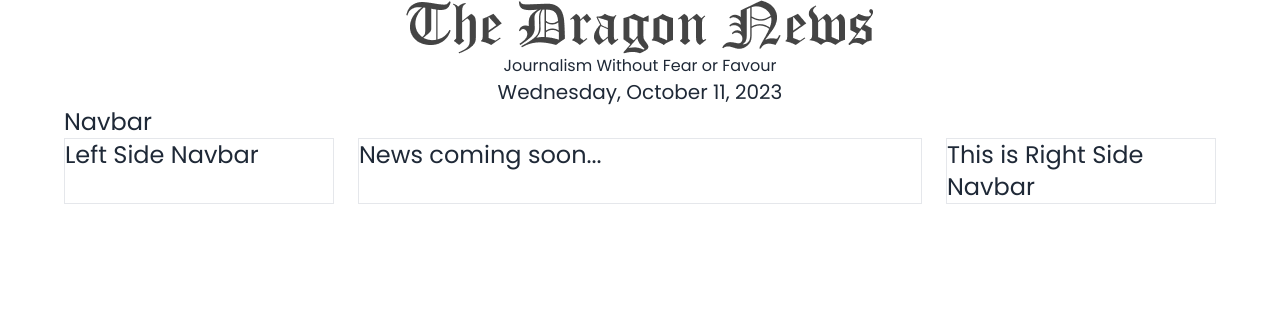
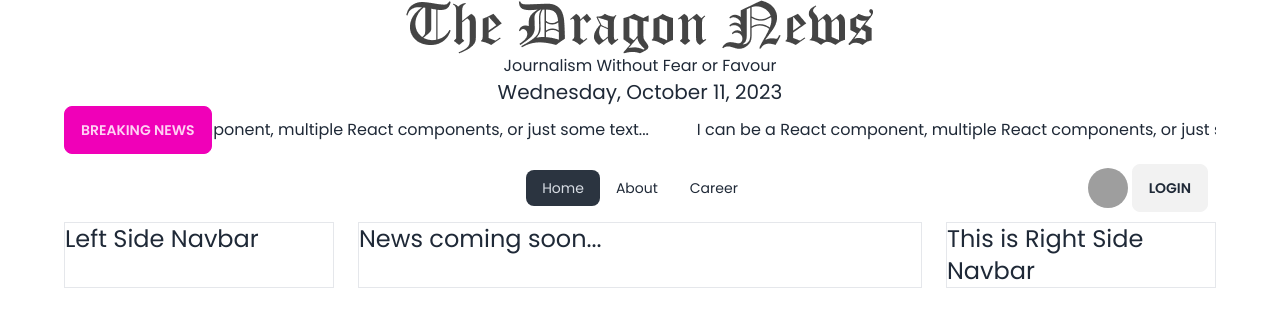
Before and after one commit to AkibKST/react-dragon-news-auth, a React (Vite) app: page / in a window 1280 px wide. Shown: the top 326 px of the page. Built offline with nearby package versions, Linux system fonts and the light colour scheme; grey boxes are pictures that could not be loaded.

Commit message:
Breaking news slider using react marquee and Navbar set up

```diff
--- a/package.json
+++ b/package.json
@@ -16,6 +16,7 @@
     "moment": "^2.29.4",
     "react": "^18.2.0",
     "react-dom": "^18.2.0",
+    "react-fast-marquee": "^1.6.1",
     "react-router-dom": "^6.16.0",
     "sort-by": "^1.2.0"
   },
--- a/src/pages/Home/BreakingNews.jsx
+++ b/src/pages/Home/BreakingNews.jsx
@@ -0,0 +1,17 @@
+import Marquee from "react-fast-marquee";
+import { Link } from "react-router-dom";
+
+const BreakingNews = () => {
+    return (
+        <div className="flex">
+            <button className="btn btn-secondary">Breaking News</button>
+            <Marquee pauseOnHover={true} speed={150}>
+               <Link className="mr-12" to="/"> I can be a React component, multiple React components, or just some text...</Link>
+               <Link className="mr-12" to="/"> I can be a React component, multiple React components, or just some text...</Link>
+               <Link className="mr-12" to="/"> I can be a React component, multiple React components, or just some text...</Link>
+            </Marquee>
+        </div>
+    );
+};
+
+export default BreakingNews;
--- a/src/pages/Home/Home.jsx
+++ b/src/pages/Home/Home.jsx
@@ -2,11 +2,13 @@
 import LeftSideNav from "../shared/LeftSideNav/LeftSideNav";
 import Navbar from "../shared/Navbar/Navbar";
 import RightSideNav from "../shared/RightSideNav/RightSideNav";
+import BreakingNews from "./BreakingNews";
 
 const Home = () => {
     return (
         <div>
             <Header></Header>
+            <BreakingNews></BreakingNews>
             <Navbar></Navbar>
             <div className="grid grid-cols-1 md:grid-cols-4 gap-6">
                 <div className="border">
--- a/src/pages/shared/Navbar/Navbar.jsx
+++ b/src/pages/shared/Navbar/Navbar.jsx
@@ -1,9 +1,44 @@
+import { Link, NavLink } from "react-router-dom";
+import userDefaultPic from '../../../assets/user.png';
 
 
 const Navbar = () => {
+
+    const navLinks = <>
+        <li><NavLink to="/">Home</NavLink></li>
+        <li><NavLink to="/about">About</NavLink></li>
+        <li><NavLink to="/career">Career</NavLink></li>
+    </>
+
     return (
         <div>
-            <h2 className="text-2xl">Navbar</h2>
+            <div className="navbar bg-base-100">
+                <div className="navbar-start">
+                    <div className="dropdown">
+                        <label tabIndex={0} className="btn btn-ghost lg:hidden">
+                            <svg xmlns="http://www.w3.org/2000/svg" className="h-5 w-5" fill="none" viewBox="0 0 24 24" stroke="currentColor"><path strokeLinecap="round" strokeLinejoin="round" strokeWidth="2" d="M4 6h16M4 12h8m-8 6h16" /></svg>
+                        </label>
+                        <ul tabIndex={0} className="menu menu-sm dropdown-content mt-3 z-[1] p-2 shadow bg-base-100 rounded-box w-52">
+                            {navLinks}
+                        </ul>
+                    </div>
+                </div>
+                <div className="navbar-center hidden lg:flex">
+                    <ul className="menu menu-horizontal px-1">
+                        {navLinks}
+                    </ul>
+                </div>
+                <div className="navbar-end">
+                    <label tabIndex={0} className="btn btn-ghost btn-circle avatar">
+                        <div className="w-10 rounded-full">
+                            <img src={userDefaultPic} />
+                        </div>
+                    </label>
+                    <Link>
+                        <button className="btn">Login</button>
+                    </Link>
+                </div>
+            </div>
         </div>
     );
 };
```
Also changed, not shown: 1 other file (tests, documents, lock files or other folders).
